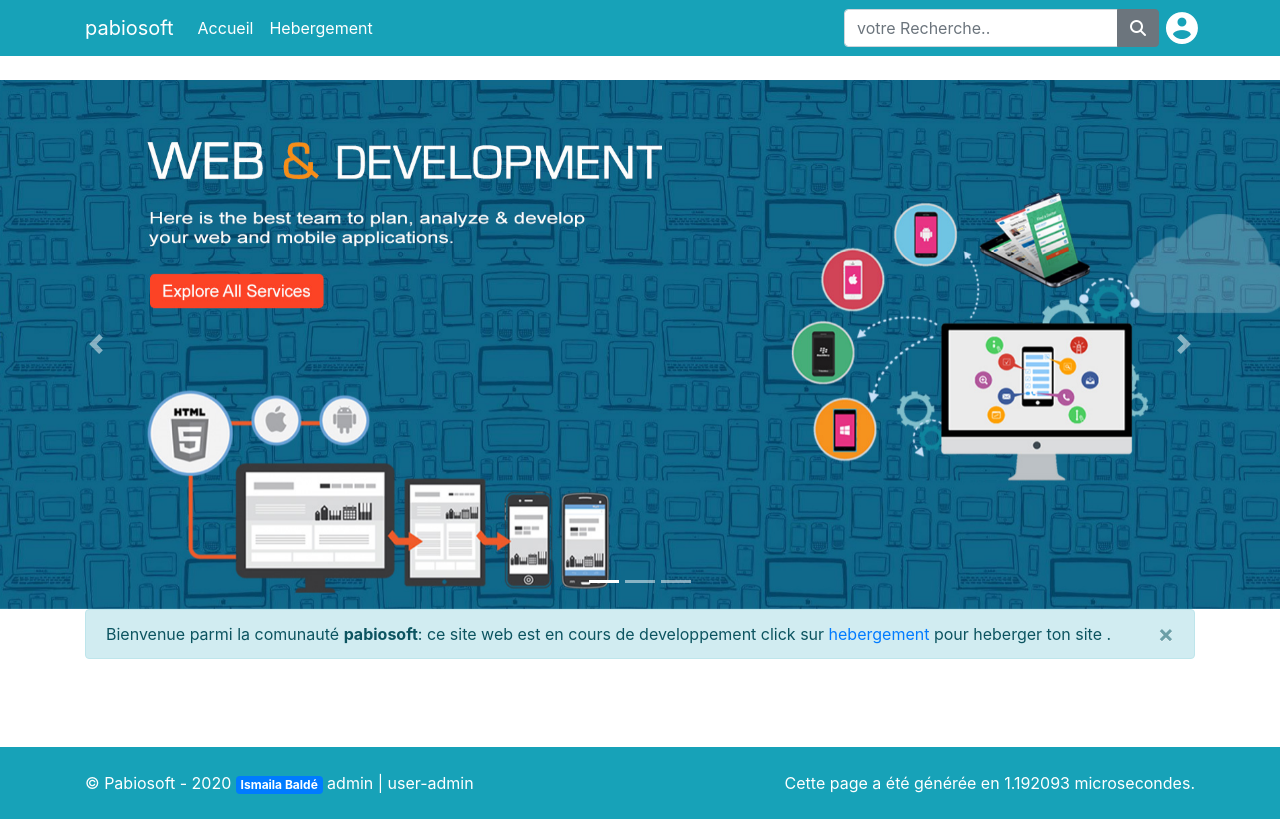
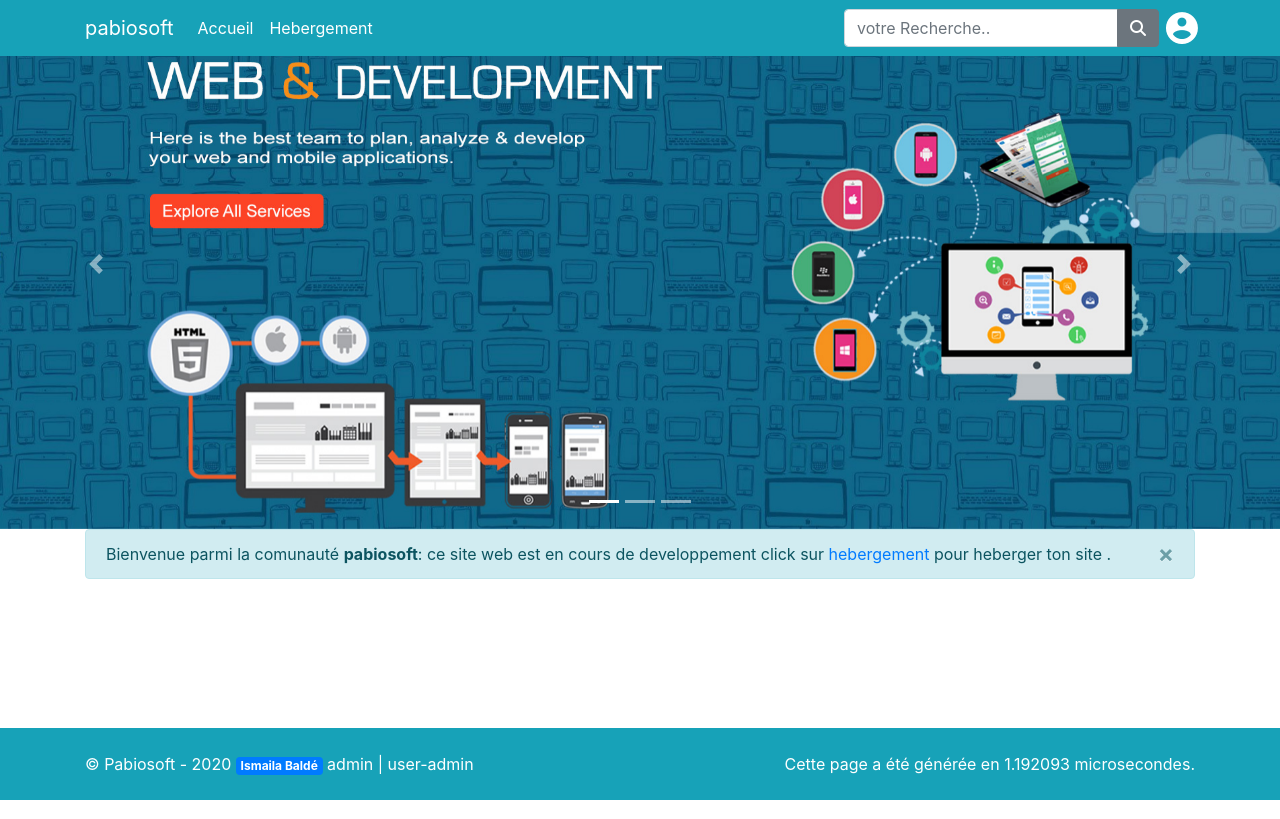
Before and after one commit to pabios/gandal, a PHP site: page /index.php in a window 1280 px wide. Run offline with PHP 8.4, Linux system fonts and the light colour scheme; data that the repository does not hold is empty; some libraries are stand-ins or nearby versions.

Commit message:
make fixed a navbar

```diff
--- a/_header.php
+++ b/_header.php
@@ -7,7 +7,7 @@
 
 ?>
 <header>
-    <nav class="navbar navbar-expand-md navbar-dark bg-info mb-4">
+    <nav class="navbar fixed-top navbar-expand-md navbar-dark bg-info mb-4">
         <div class="container">
        <a class="navbar-brand" href="index.php"><?php echo 'pabiosoft'; ?></a>
        <button class="navbar-toggler" type="button" data-toggle="collapse" data-target="#navbarCollapse" aria-controls="navbarCollapse" aria-expanded="false" aria-label="Toggle navigation">
```
Also changed, not shown: assets/images/card.jpg (added).
